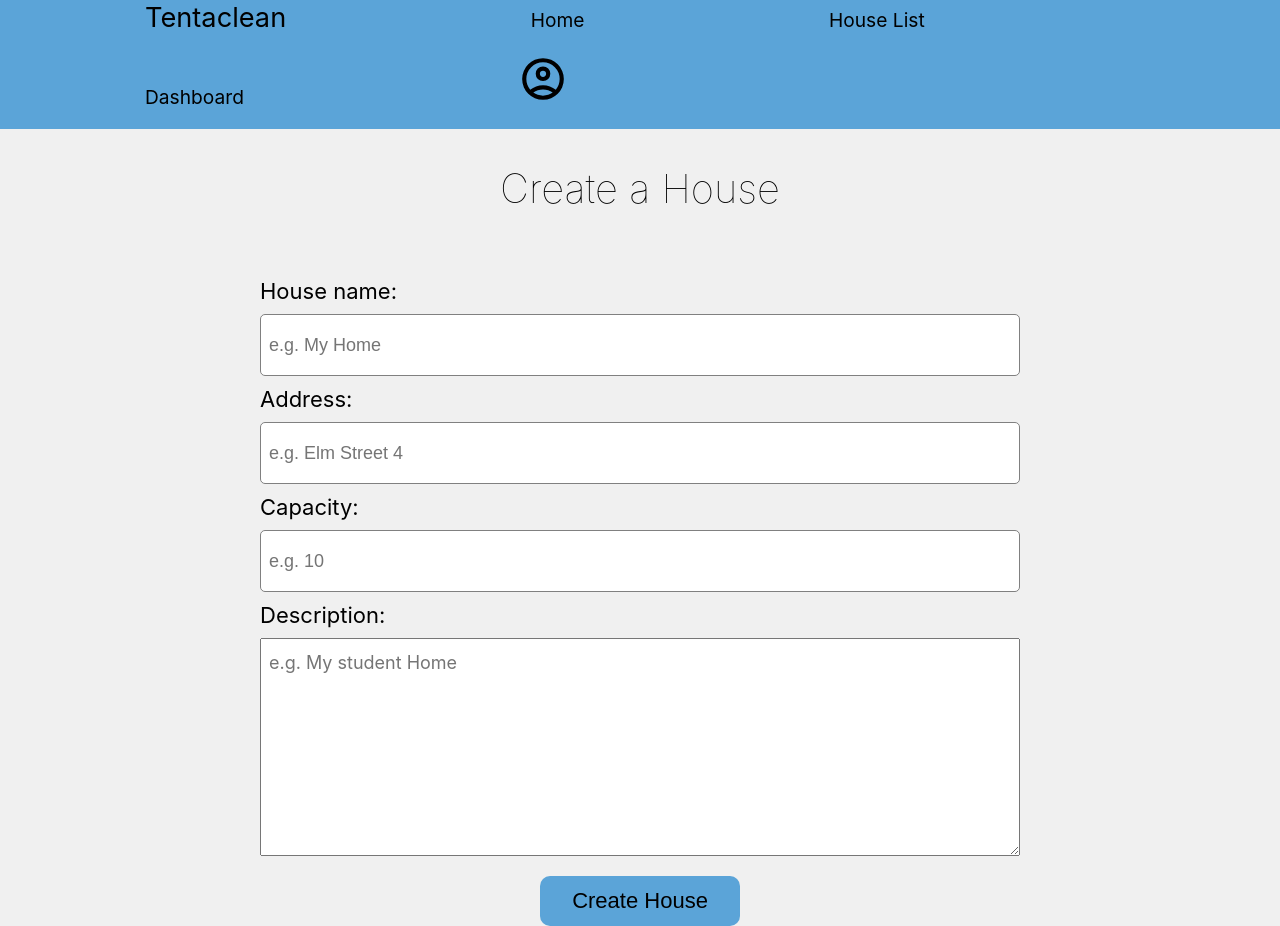
After one commit to woacwoak/tentaclean, a Flask app: template templates/createhouse.html in a window 1280 px wide. The commit adds this page. Run offline with Flask 3, Linux system fonts and the light colour scheme; the template is opened without the code that fills it, so the values that code supplies are empty.

Commit message:
create a house

```diff
--- a/static/css/styles.css
+++ b/static/css/styles.css
@@ -255,3 +255,77 @@ html{
     font-family: Inter;
     src: url(/fonts/Inter/Inter-VariableFont_opsz\,wght.ttf) format(ttf);
 }
+
+#createaHouse{
+    font-weight: lighter;
+    text-align: center;
+
+    margin-top: 35px;
+    margin-bottom: 35px;
+
+}
+
+#formContainer{
+
+    align-items: center;
+    display: flex;
+    flex-direction: column;
+    justify-content: center;
+    padding-top: 30px;
+
+}
+
+#createhouseform {
+     display: flex;
+    flex-direction: column;
+    gap: 10px;
+    width: 500px;
+    font-size: 22px;
+    align-self: center;
+    align-items: center;
+    width: 760px;
+}
+
+#createhouseform label {
+    align-self: flex-start;
+}
+
+#createhouseform input {
+padding-left: 8px;
+height: 60px;
+border-radius: 5px;
+border: 1px solid grey;
+width: 750px;
+font-size: large;
+}
+
+#descriptionInput {
+    height: 200px !important;
+    padding-top: 5px;
+    text-align: left;
+    vertical-align: top;
+     padding-left: 8px;
+     padding-top: 16px;
+    line-height: 16px;
+    width: 750px;
+    font-size: large;
+font-family: "Inter", sans-serif;
+}
+
+#descriptionInput::
+
+#descriptionInput::placeholder {
+
+
+
+}
+
+#createHousebtn {
+    margin-top: 20px;
+    border-radius: 10px;
+    border: none;
+    background-color: #5BA4D8;
+    font-size: 22px;
+    height: 50px;
+    width: 200px;
+}
--- /dev/null
+++ b/templates/createhouse.html
@@ -0,0 +1,81 @@
+<!DOCTYPE html>
+<html lang="en">
+
+<head>
+
+    <meta charset="UTF-8">
+    <meta name="viewport" content="width=device-width, initial-scale=1.0">
+    <title>Create a house</title>
+
+    <link rel="stylesheet" href="../static/css/styles.css">  <!--CSS Linking-->
+    <link rel="icon" href="./icons/app icon/App icon.svg" type="image/x-icon">
+
+</head>
+
+<header>
+
+    <nav class="nav">
+        <ul>
+            <a class="Tentaclean" href="index.html">Tentaclean</a>
+            <a class="Home" href="index.html">Home</a>
+            <a class="HouseList" href="houselist.html">House List</a>
+            <a class="Dashboard" href="dashboard.html">Dashboard</a>
+            <img src="images/account.circle.svg" alt="account" id="accounticon">
+        </ul>
+    </nav>
+
+</header>
+
+<body>
+
+    <h1 id="createaHouse">Create a House</h1>
+
+    <div id="formContainer">
+
+    <form id="createhouseform">
+      <label for="House name">House name:</label>
+      <input
+        type="text"
+        id="houseName"
+        name="House name"
+        placeholder="e.g. My Home"
+        required
+      />
+
+
+      <label for="Address">Address:</label>
+      <input
+        type="text"
+        id="address"
+        name="Address"
+        placeholder="e.g. Elm Street 4"
+        required
+      />
+
+
+      <label for="Capacity">Capacity:</label>
+      <input
+        type="text"
+        id="capacity"
+        name="Capacity"
+        placeholder="e.g. 10"
+        required
+    />
+
+
+      <label for="Description">Description:</label>
+      <textarea
+        type="text"
+        id="descriptionInput"
+        name="Description"
+        placeholder="e.g. My student Home"
+        required></textarea>
+    </form>
+    <button id="createHousebtn" >Create House</button>
+      </div>
+
+
+
+</body>
+
+</html>
```
